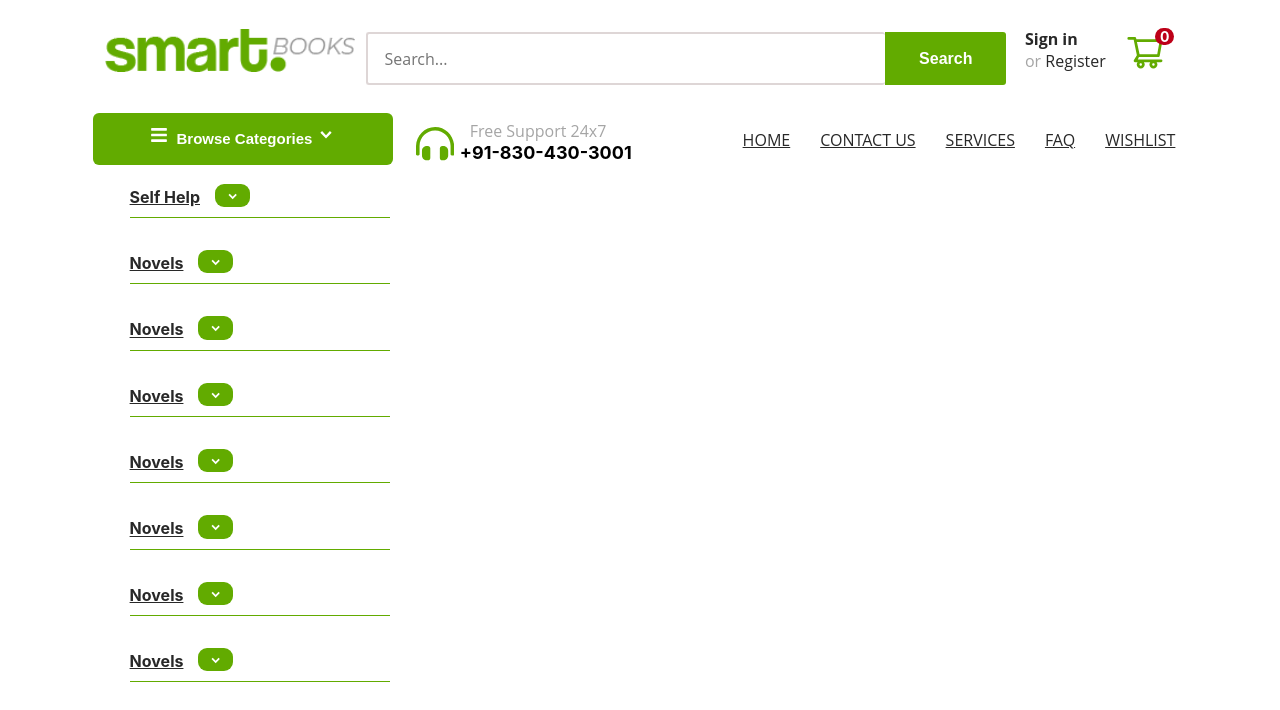
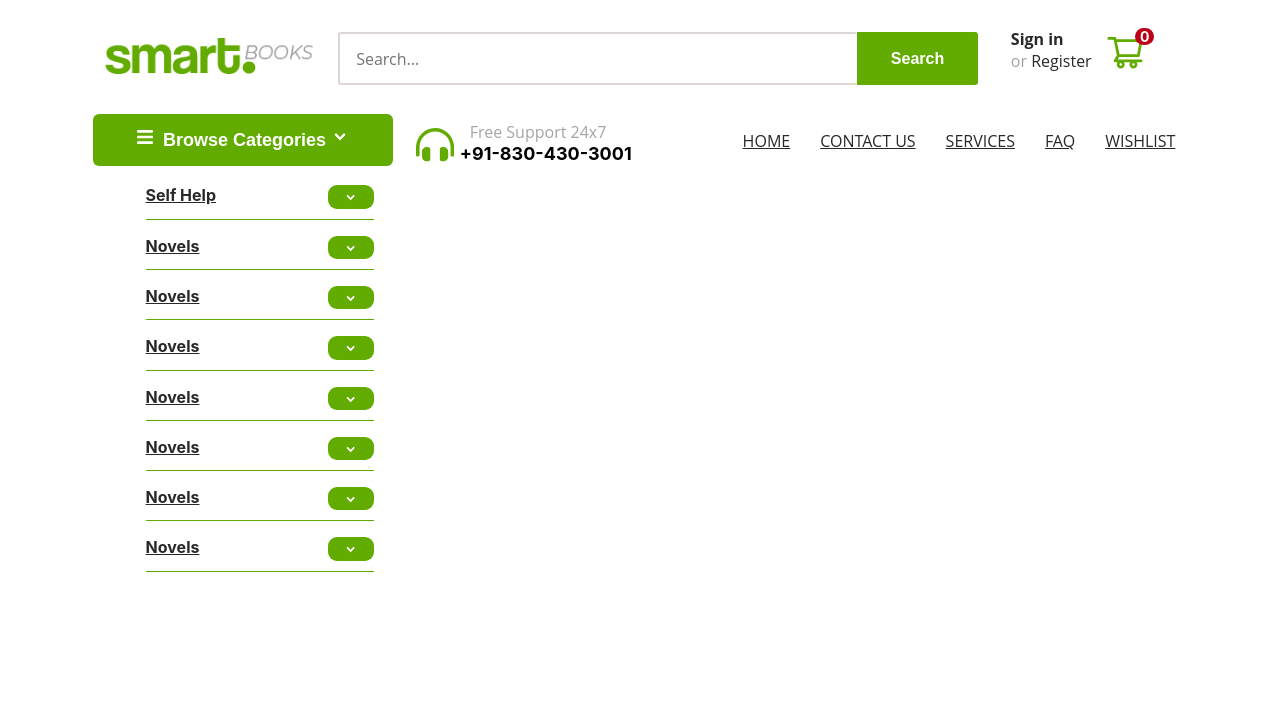
Before and after one commit to harshtripathi24/ecommerce-frontend, a React (Create React App) app: page / in a window 1280 px wide. Both pictures are taken after a click on the button "Browse Categories". Shown: the top 710 px of the page. Built offline with nearby package versions, Linux system fonts and the light colour scheme.

Commit message:
header Complete

```diff
--- a/src/Components/header.css
+++ b/src/Components/header.css
@@ -1,10 +1,11 @@
 .mainHeader {
   /* border: 1px red solid; */
+  width: 100vw;
 }
 
 .header {
   /* border: green 2px solid; */
-
+  width: 100vw;
   display: flex;
 
   padding: 8px;
@@ -20,22 +21,29 @@
   flex-direction: row;
   /* border: 1px red solid; */
   margin-left: 2px;
+  width: 50vw;
 }
 
 .rightHeader {
   display: flex;
   flex-direction: row;
+
+  margin: 5px;
+  margin-right: 20px;
+
+  width: 140px;
+  justify-content: space-between;
 }
 
 .signin-div {
-  width: 90px;
+  width: 50%;
   font-family: var(--primary-font);
-  font-size: 14px;
+  /* border: 1px orangered solid; */
   color: var(--font-color-secondary);
   font-weight: 400;
   padding: 10px;
 
-  font-size: medium;
+  font-size: 13px;
   text-decoration: none;
   /* border: 0.2px red solid; */
 }
@@ -54,11 +62,17 @@
 }
 
 .logo-div {
+  display: flex;
   /* border: purple 1px solid; */
-  width: 250px;
+
+  width: 170px;
+  height: fit-content;
+
   padding: 2px;
   margin: 1px;
   margin-left: 5px;
+  margin-top: auto;
+  margin-bottom: auto;
 }
 .logo-div img {
   margin-top: 0.6em;
@@ -68,22 +82,22 @@
 
 .cart-container {
   /* border: blue 2px solid; */
-  height: 40px;
+  height: 30px;
   margin-top: 10px;
   margin-right: 0.6em;
 }
 
 .cartItems-total {
-  padding-left: 9px;
-  padding-right: 9px;
+  padding-left: 3px;
+  padding-right: 3px;
   -webkit-border-radius: 9px;
   -moz-border-radius: 9px;
   border-radius: 9px;
-  font-size: 14px;
+  font-size: 10px;
   font-weight: bold;
   background: var(--secondary-color);
   color: #fff;
-  padding: 0 5px;
+  padding: 0 3px;
   vertical-align: top;
   margin-left: -10px;
 }
@@ -92,8 +106,43 @@
   margin-top: 1px;
   /* border: 0.1px purple solid; */
   color: var(--primary-color);
-  font-size: 40px;
+  font-size: 30px;
   margin-top: 0.1em;
+}
+
+@media only screen and (min-width: 912px) and (max-width: 1232px) {
+  .logo-div {
+    width: 55%;
+  }
+
+  .signin-div {
+    font-size: large;
+  }
+
+  .rightHeader {
+    width: 200px;
+  }
+
+  .cartItems-total {
+    padding-left: 5px;
+    padding-right: 3px;
+    -webkit-border-radius: 9px;
+    -moz-border-radius: 9px;
+    border-radius: 9px;
+    font-size: 15px;
+    font-weight: bold;
+    background: var(--secondary-color);
+    color: #fff;
+    padding: 0 6px;
+    vertical-align: top;
+    margin-left: -10px;
+  }
+
+  .cart {
+    /* border: 0.1px purple solid; */
+    color: var(--primary-color);
+    font-size: 45px;
+  }
 }
 
 @media only screen and (min-width: 1232px) {
@@ -101,8 +150,50 @@
     margin-top: 0.5em;
   }
 
+  .logo-div {
+    width: 250px;
+  }
+  .signin-div {
+    font-size: medium;
+  }
+
+  .cart {
+    font-size: 40px;
+  }
+
+  .cartItems-total {
+    padding-left: 5px;
+    padding-right: 3px;
+    -webkit-border-radius: 9px;
+    -moz-border-radius: 9px;
+    border-radius: 9px;
+    font-size: 14px;
+    font-weight: bold;
+    background: var(--secondary-color);
+    color: #fff;
+    padding: 0 5px;
+    vertical-align: top;
+    margin-left: -10px;
+  }
+
+  .leftHeader {
+    width: 20%;
+    margin-right: 5px;
+  }
+
+  .middleHeader {
+    margin-left: auto;
+    margin-right: auto;
+  }
+
+  .header {
+    justify-content: space-between;
+  }
+
   .rightHeader {
     margin-top: 0.6em;
+
+    width: 15%;
   }
 
   .header {
--- a/src/Components/navigation/BackDrop.css
+++ b/src/Components/navigation/BackDrop.css
@@ -2,7 +2,7 @@
   position: fixed;
   top: 0;
   left: 0;
-  width: 100%;
+  width: 100vw;
   height: 100vh;
   background: rgba(0, 0, 0, 0.75);
   z-index: 10;
--- a/src/Components/navigation/DeskNav.css
+++ b/src/Components/navigation/DeskNav.css
@@ -30,7 +30,7 @@
   line-height: 28px;
   margin-right: 5px;
   text-transform: none;
-  font-size: 15px;
+  font-size: 18px;
   font-weight: 700;
   display: inline-block;
 }
@@ -127,13 +127,6 @@
   font-weight: 500;
 }
 
-.drop-menu {
-  color: blue;
-  border: 2px red solid;
-  background-color: yellow;
-  display: relative;
-}
-
 .navBox {
   z-index: 100;
   position: absolute;
--- a/src/Components/navigation/NavLinks.js
+++ b/src/Components/navigation/NavLinks.js
@@ -103,9 +103,13 @@ const NavLinks = () => {
   if (windoWidth > 1232) {
     return (
       <>
+        <div className="navLinks">
+          <ul>
             {ProductLinks.map((category, index) => {
               return <SingleNavLink key={category.id} {...category} />;
             })}
+          </ul>
+        </div>
       </>
     );
   } else {
@@ -115,11 +119,13 @@ const NavLinks = () => {
           return (
             <div className="navLinks" key={index}>
               <ul>
-                <li className="headerLink">
+                <ul className="headerLink">
+                  <li className="heading-Link">
                     <a href="http://">{category.categoryName}</a>
                     <button className="expand">
                       <GoChevronDown id="down-icon" />
                     </button>
+                  </li>
 
                   {category.childOptions.map((childCategory, index) => {
                     return (
@@ -130,7 +136,7 @@ const NavLinks = () => {
                       </ul>
                     );
                   })}
-                </li>
+                </ul>
               </ul>
             </div>
           );
--- a/src/Components/navigation/Navlinks.css
+++ b/src/Components/navigation/Navlinks.css
@@ -1,17 +1,32 @@
 .navLinks {
   color: var(--font-color-primary);
-  margin-bottom: 2em;
+  /* margin-bottom: 2em; */
+  /* width: 100%; */
+  margin-left: none;
 }
 
 .navLinks li {
   list-style: none;
   border-bottom: 1px var(--primary-color) solid;
   padding-bottom: 10px;
+  margin: 1em;
+  display: flex;
+  /* width: 100%; */
+}
+
+.heading-link {
+  /* display: flex; */
+}
+
+.headerLink {
+  padding: 0;
 }
 
 .headerLink a {
   color: var(--font-color-primary);
   font-weight: bold;
+
+  width: 90%;
 }
 
 .headerLink li {
@@ -19,10 +34,10 @@
 }
 
 .headerLink button {
-  margin-left: 15px;
   padding: none;
-  width: 35px;
+  width: 50px;
   background-color: var(--primary-color);
+
   color: white;
   font-weight: bold;
   border: none;
@@ -31,7 +46,11 @@
 
 .headerLink button:hover {
   cursor: pointer;
-  background-color: var(--primary-hover-color);
+  /* background-color: var(--primary-hover-color); */
+}
+
+.headerLink button:active {
+  background-color: var(--primary-color);
 }
 
 .child-list a {
--- a/src/Components/navigation/SingleNavLink.js
+++ b/src/Components/navigation/SingleNavLink.js
@@ -6,9 +6,8 @@ const SingleNavLink = ({ categoryName, childOptions }) => {
   const [showChildLinks, setShowCHildLinks] = useState(false);
 
   return (
-    <div className="navLinks">
-      <ul>
-        <li className="headerLink">
+    <ul className="headerLink">
+      <li className="haeding-Link">
         <a href="http://">{categoryName}</a>
         <button
           className="expand"
@@ -16,21 +15,20 @@ const SingleNavLink = ({ categoryName, childOptions }) => {
         >
           <GoChevronDown id="down-icon" />
         </button>
+      </li>
 
+      {showChildLinks && (
+        <ul>
           {childOptions.map((childCategory, index) => {
             return (
-              <ul>
-                {showChildLinks && (
               <li className="child-list">
                 <a href="http://">{childCategory}</a>
               </li>
+            );
+          })}
+        </ul>
       )}
     </ul>
-            );
-          })}
-        </li>
-      </ul>
-    </div>
   );
 };
 
--- a/src/index.css
+++ b/src/index.css
@@ -6,6 +6,8 @@
   --font-color-primary: rgb(40, 40, 40);
   --font-color-secondary: rgb(165, 165, 165);
   --primary-hover-color: rgb(33, 34, 37);
+
+  overflow-x: hidden;
 }
 
 body {
@@ -13,8 +15,8 @@ body {
   font-family: -apple-system, BlinkMacSystemFont, "Segoe UI", "Roboto", "Oxygen",
     "Ubuntu", "Cantarell", "Fira Sans", "Droid Sans", "Helvetica Neue",
     sans-serif;
-  -webkit-font-smoothing: antialiased;
-  -moz-osx-font-smoothing: grayscale;
+
+  overflow-x: hidden;
 }
 
 code {
```
Lines whose indentation alone changed are shown as unchanged.
